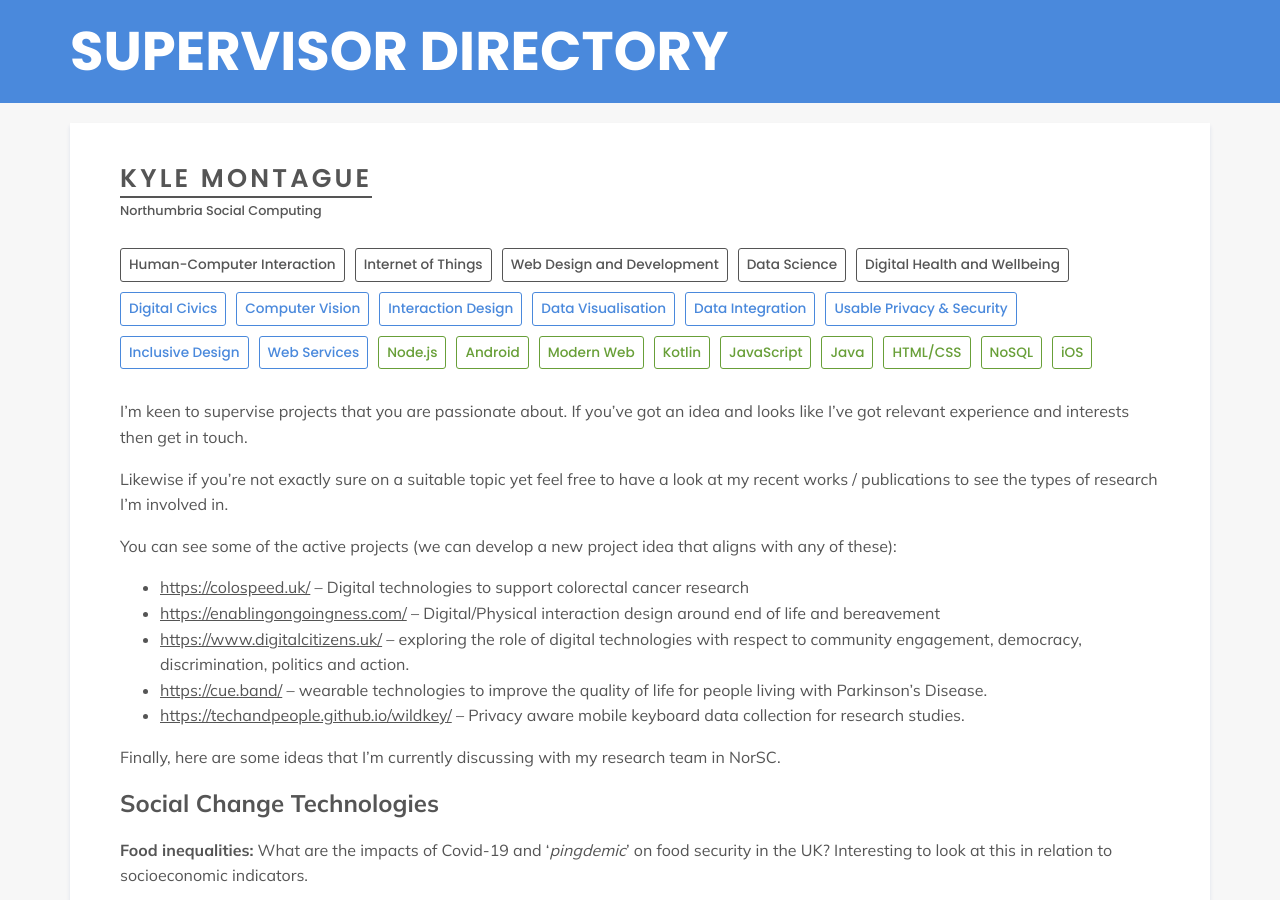
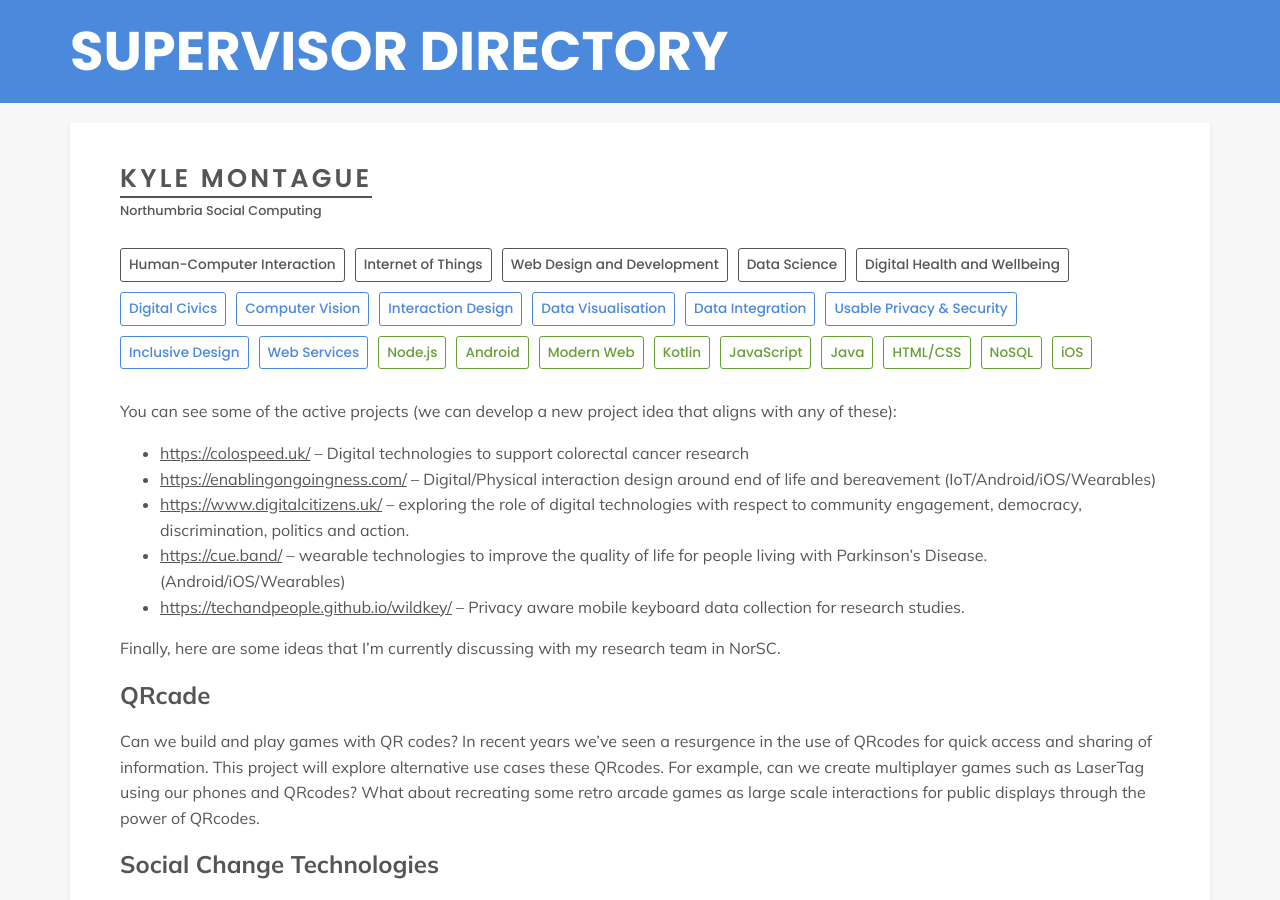
Before and after one commit to NorSC/supervisor-search, a Jekyll site: the page built from _supervisors/kyle_montague.md, in a window 1280 px wide and 900 px high. Built offline with Jekyll 4.4.1, drawn with Linux system fonts in a browser that asks for light colours; a script that is not in the unit is left out.

Commit message:
Update Supervisors “kyle_montague”

```diff
--- a/_supervisors/kyle_montague.md
+++ b/_supervisors/kyle_montague.md
@@ -38,29 +38,28 @@ technologies_languages:
   - NoSQL
   - iOS
 additional_details: >-
-  I'm keen to supervise projects that you are passionate about. If you've got an
-  idea and looks like I've got relevant experience and interests then get in
-  touch.
-
-
-  Likewise if you're not exactly sure on a suitable topic yet feel free to have a look at my recent works / publications to see the types of research I'm involved in.
-
-
-  You can see some of the active projects (we can develop a new project idea that aligns with any of these):
+  You can see some of the active projects (we can develop a new project idea
+  that aligns with any of these):
 
 
   * <https://colospeed.uk/> – Digital technologies to support colorectal cancer research
 
-  * <https://enablingongoingness.com/> – Digital/Physical interaction design around end of life and bereavement
+  * <https://enablingongoingness.com/> – Digital/Physical interaction design around end of life and bereavement (IoT/Android/iOS/Wearables)
 
   * <https://www.digitalcitizens.uk/> – exploring the role of digital technologies with respect to community engagement, democracy, discrimination, politics and action.
 
-  * <https://cue.band/> – wearable technologies to improve the quality of life for people living with Parkinson's Disease.
+  * <https://cue.band/> – wearable technologies to improve the quality of life for people living with Parkinson's Disease. (Android/iOS/Wearables)
 
   * <https://techandpeople.github.io/wildkey/> – Privacy aware mobile keyboard data collection for research studies.
 
 
   Finally, here are some ideas that I'm currently discussing with my research team in NorSC.
+
+
+  ## QRcade
+
+
+  Can we build and play games with QR codes? In recent years we've seen a resurgence in the use of QRcodes for quick access and sharing of information. This project will explore alternative use cases these QRcodes. For example, can we create multiplayer games such as LaserTag using our phones and QRcodes? What about recreating some retro arcade games as large scale interactions for public displays through the power of QRcodes.
 
 
   ## Social Change Technologies
```
